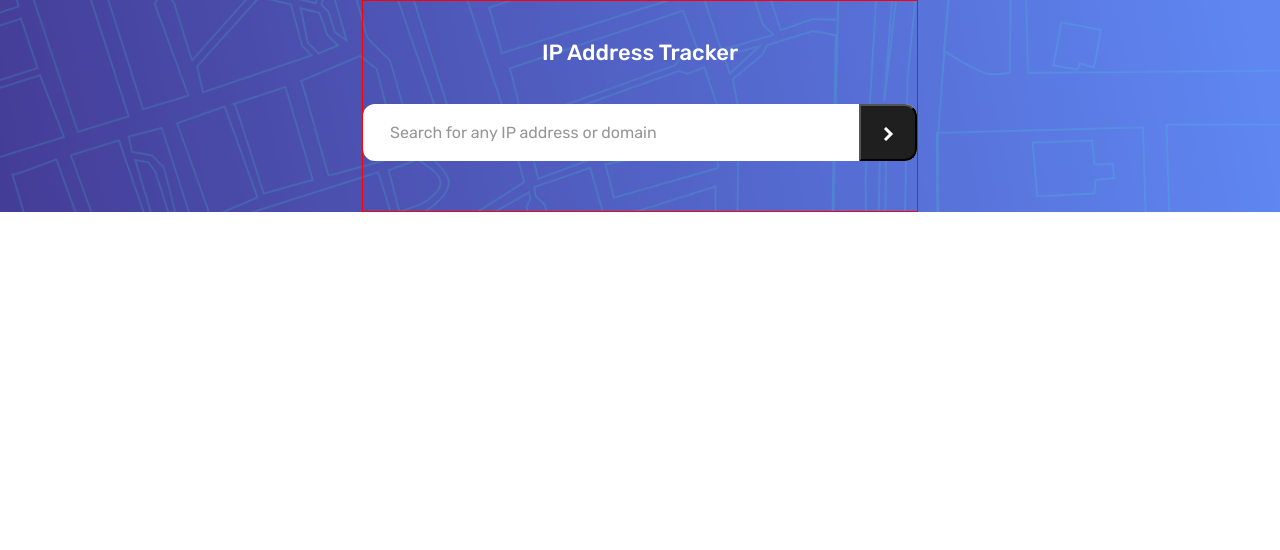
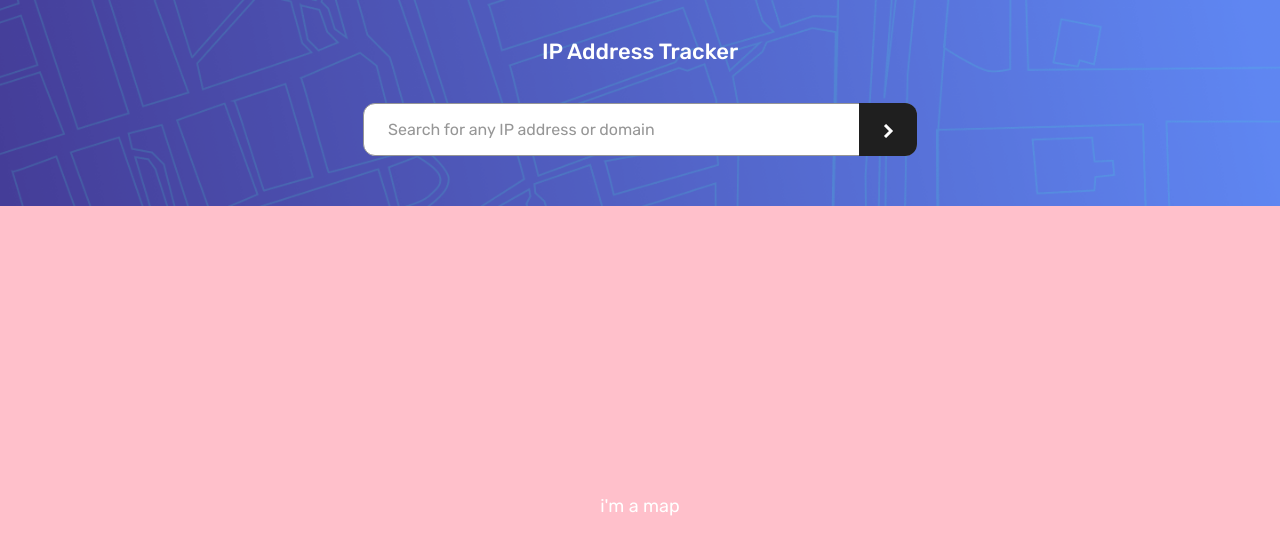
Before and after one commit to vic-samoylik-999/ip-tracker-react, a React (Vite) app: page / in a window 1280 px wide. Shown: the top 550 px of the page. Built offline with nearby package versions, Linux system fonts and the light colour scheme.

Commit message:
feat: basic styling

```diff
--- a/src/components/Info.jsx
+++ b/src/components/Info.jsx
@@ -1,7 +1,7 @@
 import React from 'react';
 
 function Info() {
-  return <div></div>;
+  return <section className="info"></section>;
 }
 
 export default Info;
--- a/src/components/Map.jsx
+++ b/src/components/Map.jsx
@@ -1,7 +1,7 @@
 import React from 'react';
 
 function Map() {
-  return <div></div>;
+  return <section className="map">i'm a map</section>;
 }
 
 export default Map;
--- a/src/scss/_layout.scss
+++ b/src/scss/_layout.scss
@@ -46,15 +46,20 @@ input {
     font-weight: bold;
     font-family: inherit;
     color: $very-dark-gray;
-    border: 3px solid transparent;
+    border: 1px solid $dark-gray;
     transition: .4s ease;
-    &::placeholder {
+        &::placeholder {
         color: $dark-gray;
+    }
+    &:focus {
+        border-color: $very-dark-gray;
+        transition: .3s ease;
     }
 }
 
 button {
     outline: none;
+    border: none;
     font-size: 24px;
     font-weight: bold;
     font-family: inherit;
@@ -71,7 +76,6 @@ button {
 
 .upper {
     min-height: 25vh;
-    border: 1px solid red;
 }
 
 .header {
@@ -82,3 +86,12 @@ button {
         color: $white;
     }
 }
+
+.map {
+    min-height: 75vh;
+    background-color: pink;
+    display: flex;
+    flex-direction: column;
+    justify-content: center;
+    align-items: center;
+}
--- a/src/scss/_variables.scss
+++ b/src/scss/_variables.scss
@@ -5,5 +5,6 @@ $font-family: 'Rubik', sans-serif;
 // colors
 $very-dark-gray: hsl(0, 0%, 17%);
 $dark-gray: hsl(0, 0%, 59%);
+$hover-gray: hsl(0, 0%, 25%);
 $white: hsl(0, 0%, 100%);
 $black: hsl(0, 0%, 12%);
--- a/src/scss/components/_input.scss
+++ b/src/scss/components/_input.scss
@@ -17,5 +17,11 @@
         height: 100%;
         width: 58px;
         border-radius: 0 12px 12px 0;
+        transition: .3s ease;
+        cursor: pointer;
+        &:hover {
+            background-color: $hover-gray;
+            transition: .3s ease;
+        }
     }
 }
```
